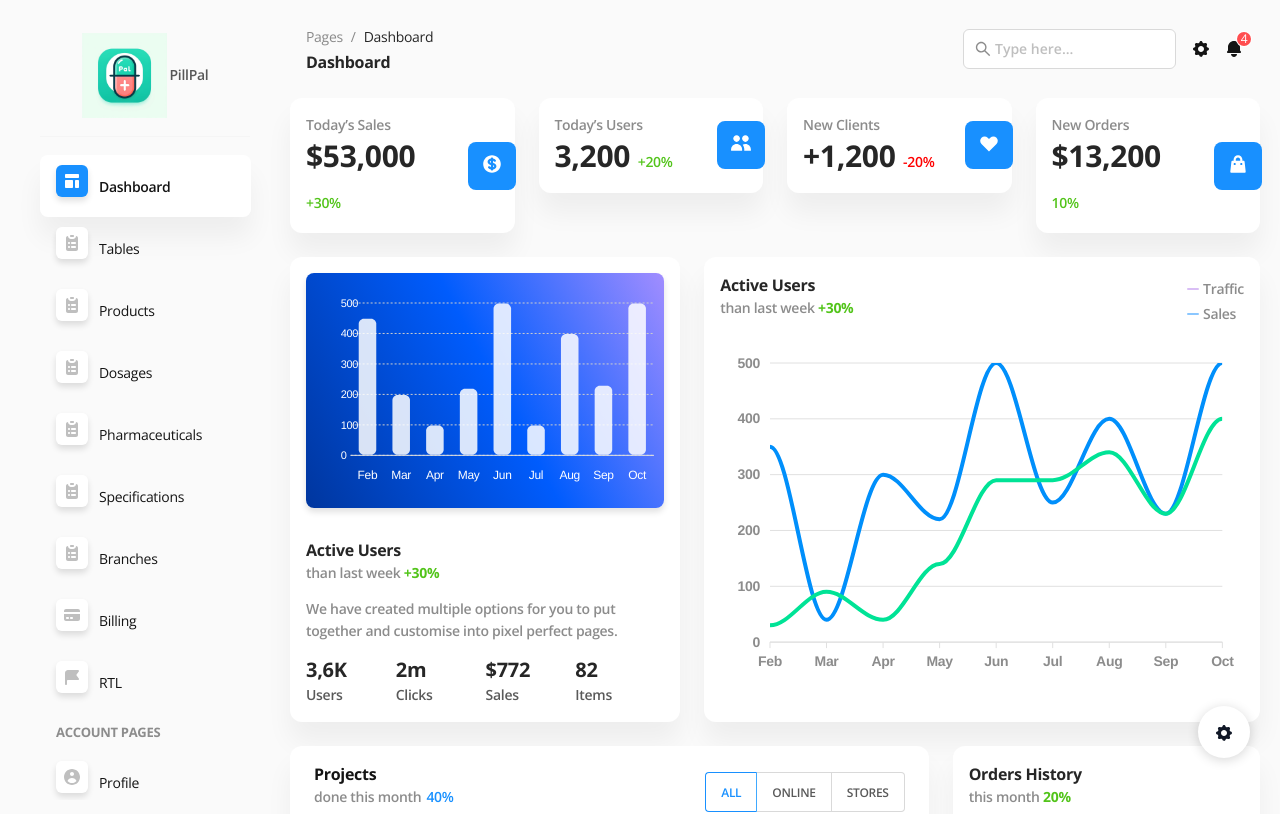
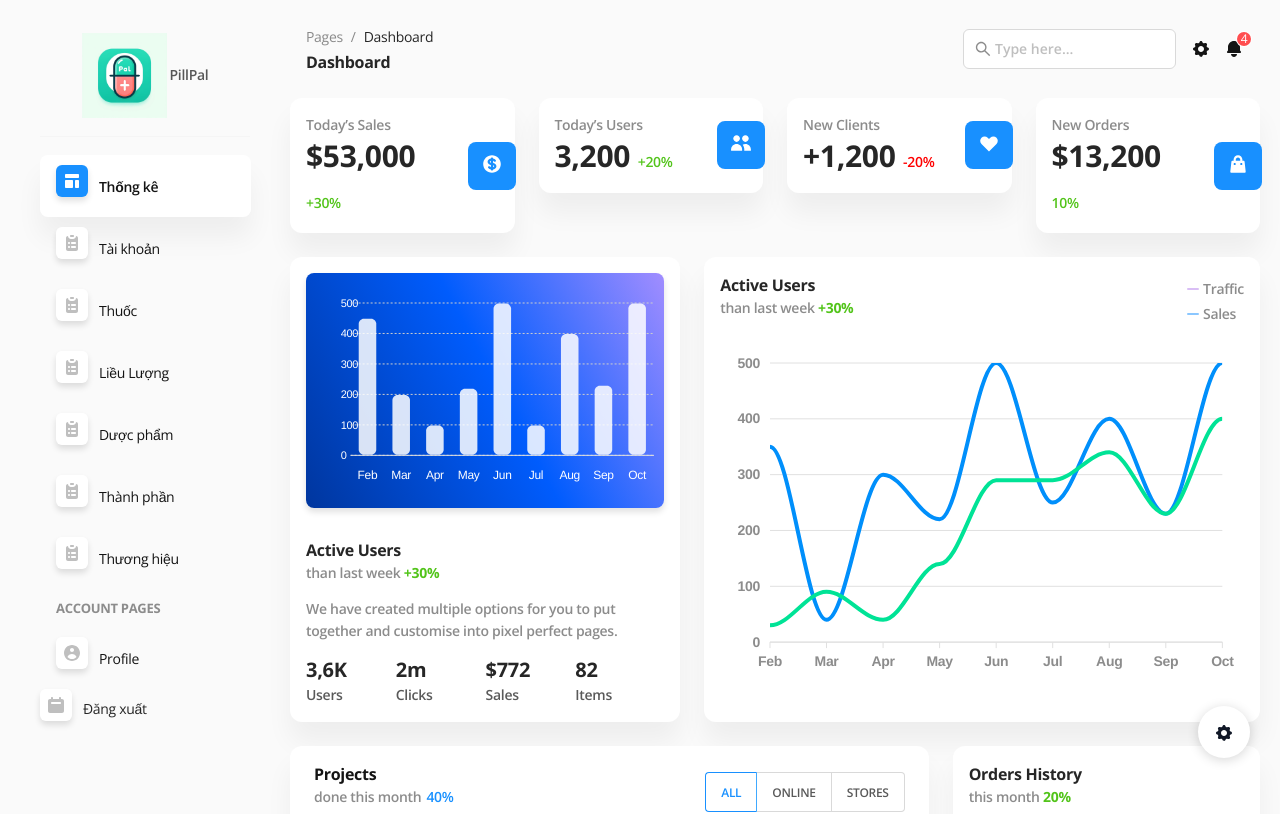
Before and after one commit to Pill-Pal-Group/pillpal-fe, a React (Create React App) app: page /dashboard in a window 1280 px wide. Shown: the top 814 px of the page. Built offline with nearby package versions, Linux system fonts and the light colour scheme; sample sign-in values are in the browser's storage.

Commit message:
fix: UX Sidenav

```diff
--- a/public/index.html
+++ b/public/index.html
@@ -28,7 +28,7 @@
       work correctly both with client-side routing and a non-root public URL.
       Learn how to configure a non-root public URL by running `npm run build`.
     -->
-    <title>Muse Dashboard</title>
+    <title>PillPal Dashboard</title>
   </head>
 
   <body>
--- a/src/assets/styles/main.css
+++ b/src/assets/styles/main.css
@@ -1,4 +1,4 @@
-/*!
+/* !
 =========================================================
 * Muse Ant Design Dashboard - v1.0.0
 =========================================================
--- a/src/components/layout/Sidenav.js
+++ b/src/components/layout/Sidenav.js
@@ -2,6 +2,7 @@ import { Button, Menu } from "antd";
 import { NavLink, useLocation } from "react-router-dom";
 import { useHistory } from "react-router-dom/cjs/react-router-dom";
 import logo from "../../assets/images/logo.png";
+import { useState } from "react";
 
 function Sidenav({ color }) {
   const { pathname } = useLocation();
@@ -73,7 +74,52 @@ function Sidenav({ color }) {
     </svg>,
   ];
 
-  const billing = [
+  const pharmaceuticals = [
+    <svg
+      width="20"
+      height="20"
+      viewBox="0 0 20 20"
+      fill="none"
+      xmlns="http://www.w3.org/2000/svg"
+      key={0}
+    >
+      <path
+        d="M9 2C8.44772 2 8 2.44772 8 3C8 3.55228 8.44772 4 9 4H11C11.5523 4 12 3.55228 12 3C12 2.44772 11.5523 2 11 2H9Z"
+        fill={color}
+      ></path>
+      <path
+        fillRule="evenodd"
+        clipRule="evenodd"
+        d="M4 5C4 3.89543 4.89543 3 6 3C6 4.65685 7.34315 6 9 6H11C12.6569 6 14 4.65685 14 3C15.1046 3 16 3.89543 16 5V16C16 17.1046 15.1046 18 14 18H6C4.89543 18 4 17.1046 4 16V5ZM7 9C6.44772 9 6 9.44772 6 10C6 10.5523 6.44772 11 7 11H7.01C7.56228 11 8.01 10.5523 8.01 10C8.01 9.44772 7.56228 9 7.01 9H7ZM10 9C9.44772 9 9 9.44772 9 10C9 10.5523 9.44772 11 10 11H13C13.5523 11 14 10.5523 14 10C14 9.44772 13.5523 9 13 9H10ZM7 13C6.44772 13 6 13.4477 6 14C6 14.5523 6.44772 15 7 15H7.01C7.56228 15 8.01 14.5523 8.01 14C8.01 13.4477 7.56228 13 7.01 13H7ZM10 13C9.44772 13 9 13.4477 9 14C9 14.5523 9.44772 15 10 15H13C13.5523 15 14 14.5523 14 14C14 13.4477 13.5523 13 13 13H10Z"
+        fill={color}
+      ></path>
+    </svg>,
+  ];
+
+  const dosages = [
+    <svg
+      width="20"
+      height="20"
+      viewBox="0 0 20 20"
+      fill="none"
+      xmlns="http://www.w3.org/2000/svg"
+      key={0}
+    >
+      <path
+        d="M9 2C8.44772 2 8 2.44772 8 3C8 3.55228 8.44772 4 9 4H11C11.5523 4 12 3.55228 12 3C12 2.44772 11.5523 2 11 2H9Z"
+        fill={color}
+      ></path>
+      <path
+        fillRule="evenodd"
+        clipRule="evenodd"
+        d="M4 5C4 3.89543 4.89543 3 6 3C6 4.65685 7.34315 6 9 6H11C12.6569 6 14 4.65685 14 3C15.1046 3 16 3.89543 16 5V16C16 17.1046 15.1046 18 14 18H6C4.89543 18 4 17.1046 4 16V5ZM7 9C6.44772 9 6 9.44772 6 10C6 10.5523 6.44772 11 7 11H7.01C7.56228 11 8.01 10.5523 8.01 10C8.01 9.44772 7.56228 9 7.01 9H7ZM10 9C9.44772 9 9 9.44772 9 10C9 10.5523 9.44772 11 10 11H13C13.5523 11 14 10.5523 14 10C14 9.44772 13.5523 9 13 9H10ZM7 13C6.44772 13 6 13.4477 6 14C6 14.5523 6.44772 15 7 15H7.01C7.56228 15 8.01 14.5523 8.01 14C8.01 13.4477 7.56228 13 7.01 13H7ZM10 13C9.44772 13 9 13.4477 9 14C9 14.5523 9.44772 15 10 15H13C13.5523 15 14 14.5523 14 14C14 13.4477 13.5523 13 13 13H10Z"
+        fill={color}
+      ></path>
+    </svg>,
+  ];
+
+
+  const specifications = [
     <svg
       width="20"
       height="20"
@@ -95,7 +141,7 @@ function Sidenav({ color }) {
     </svg>,
   ];
 
-  const rtl = [
+  const brand = [
     <svg
       width="20"
       height="20"
@@ -149,11 +195,74 @@ function Sidenav({ color }) {
     </svg>,
   ];
 
+  const items = [
+    {
+      key: '1',
+      label: 'Quản lí thuốc',
+      children: [
+        {
+          key: '11',
+          label: 'Option 1',
+        },
+        {
+          key: '12',
+          label: 'Option 2',
+        },
+        {
+          key: '13',
+          label: 'Option 3',
+        },
+        {
+          key: '14',
+          label: 'Option 4',
+        },
+      ],
+    },
+  ];
+
   const navigate = useHistory();
 
   const onLogout = () => {
     window.localStorage.clear();
     navigate.push("/sign-in");
+  };
+
+  const getLevelKeys = (items1) => {
+    const key = {};
+    const func = (items2, level = 1) => {
+      items2.forEach((item) => {
+        if (item.key) {
+          key[item.key] = level;
+        }
+        if (item.children) {
+          func(item.children, level + 1);
+        }
+      });
+    };
+    func(items1);
+    return key;
+  };
+  const levelKeys = getLevelKeys(items);
+
+  const [stateOpenKeys, setStateOpenKeys] = useState(['2', '23']);
+  const onOpenChange = (openKeys) => {
+    const currentOpenKey = openKeys.find((key) => stateOpenKeys.indexOf(key) === -1);
+    // open
+    if (currentOpenKey !== undefined) {
+      const repeatIndex = openKeys
+        .filter((key) => key !== currentOpenKey)
+        .findIndex((key) => levelKeys[key] === levelKeys[currentOpenKey]);
+      setStateOpenKeys(
+        openKeys
+          // remove repeat key
+          .filter((_, index) => index !== repeatIndex)
+          // remove current level all child
+          .filter((key) => levelKeys[key] <= levelKeys[currentOpenKey]),
+      );
+    } else {
+      // close
+      setStateOpenKeys(openKeys);
+    }
   };
 
   return (
@@ -174,7 +283,7 @@ function Sidenav({ color }) {
             >
               {dashboard}
             </span>
-            <span className="label">Dashboard</span>
+            <span className="label">Thống kê</span>
           </NavLink>
         </Menu.Item>
         <Menu.Item key="2">
@@ -187,9 +296,10 @@ function Sidenav({ color }) {
             >
               {tables}
             </span>
-            <span className="label">Tables</span>
+            <span className="label">Tài khoản</span>
           </NavLink>
         </Menu.Item>
+
         <Menu.Item key="products">
           <NavLink to="/products">
             <span
@@ -200,7 +310,7 @@ function Sidenav({ color }) {
             >
               {tables}
             </span>
-            <span className="label">Products</span>
+            <span className="label">Thuốc</span>
           </NavLink>
         </Menu.Item>
         <Menu.Item key="dosages">
@@ -208,12 +318,12 @@ function Sidenav({ color }) {
             <span
               className="icon"
               style={{
-                background: page === "tables" ? color : "",
+                background: page === "dosages" ? color : "",
               }}
             >
               {tables}
             </span>
-            <span className="label">Dosages</span>
+            <span className="label">Liều Lượng</span>
           </NavLink>
         </Menu.Item>
         <Menu.Item key="pharmaceuticals">
@@ -221,12 +331,12 @@ function Sidenav({ color }) {
             <span
               className="icon"
               style={{
-                background: page === "tables" ? color : "",
+                background: page === "pharmaceuticals" ? color : "",
               }}
             >
               {tables}
             </span>
-            <span className="label">Pharmaceuticals</span>
+            <span className="label">Dược phẩm</span>
           </NavLink>
         </Menu.Item>
         <Menu.Item key="specifications">
@@ -234,12 +344,12 @@ function Sidenav({ color }) {
             <span
               className="icon"
               style={{
-                background: page === "tables" ? color : "",
+                background: page === "specifications" ? color : "",
               }}
             >
               {tables}
             </span>
-            <span className="label">Specifications</span>
+            <span className="label">Thành phần</span>
           </NavLink>
         </Menu.Item>
         <Menu.Item key="branches">
@@ -247,15 +357,15 @@ function Sidenav({ color }) {
             <span
               className="icon"
               style={{
-                background: page === "tables" ? color : "",
+                background: page === "brand" ? color : "",
               }}
             >
               {tables}
             </span>
-            <span className="label">Branches</span>
+            <span className="label">Thương hiệu</span>
           </NavLink>
         </Menu.Item>
-        <Menu.Item key="3">
+        {/* <Menu.Item key="3">
           <NavLink to="/billing">
             <span
               className="icon"
@@ -280,7 +390,7 @@ function Sidenav({ color }) {
             </span>
             <span className="label">RTL</span>
           </NavLink>
-        </Menu.Item>
+        </Menu.Item> */}
         <Menu.Item className="menu-item-header" key="5">
           Account Pages
         </Menu.Item>
@@ -300,27 +410,10 @@ function Sidenav({ color }) {
         <Menu.Item key="7">
           <div onClick={onLogout}>
             <span className="icon">{signin}</span>
-            <span className="label">Log out</span>
+            <span className="label">Đăng xuất</span>
           </div>
         </Menu.Item>
       </Menu>
-      <div className="aside-footer">
-        <div
-          className="footer-box"
-          style={{
-            background: color,
-          }}
-        >
-          <span className="icon" style={{ color }}>
-            {dashboard}
-          </span>
-          <h6>Need Help?</h6>
-          <p>Please check our docs</p>
-          <Button type="primary" className="ant-btn-sm ant-btn-block">
-            DOCUMENTATION
-          </Button>
-        </div>
-      </div>
     </>
   );
 }
```
Also changed, not shown: public/favicon.png.
